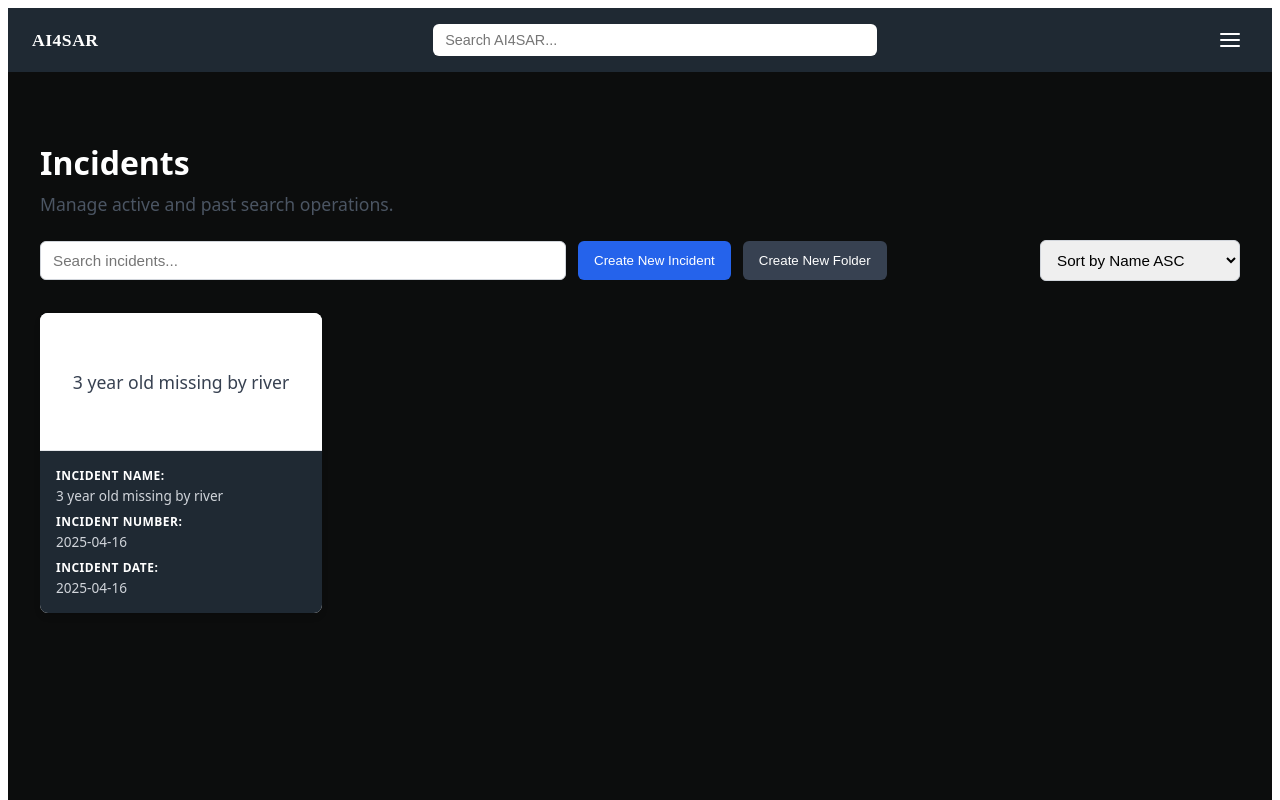
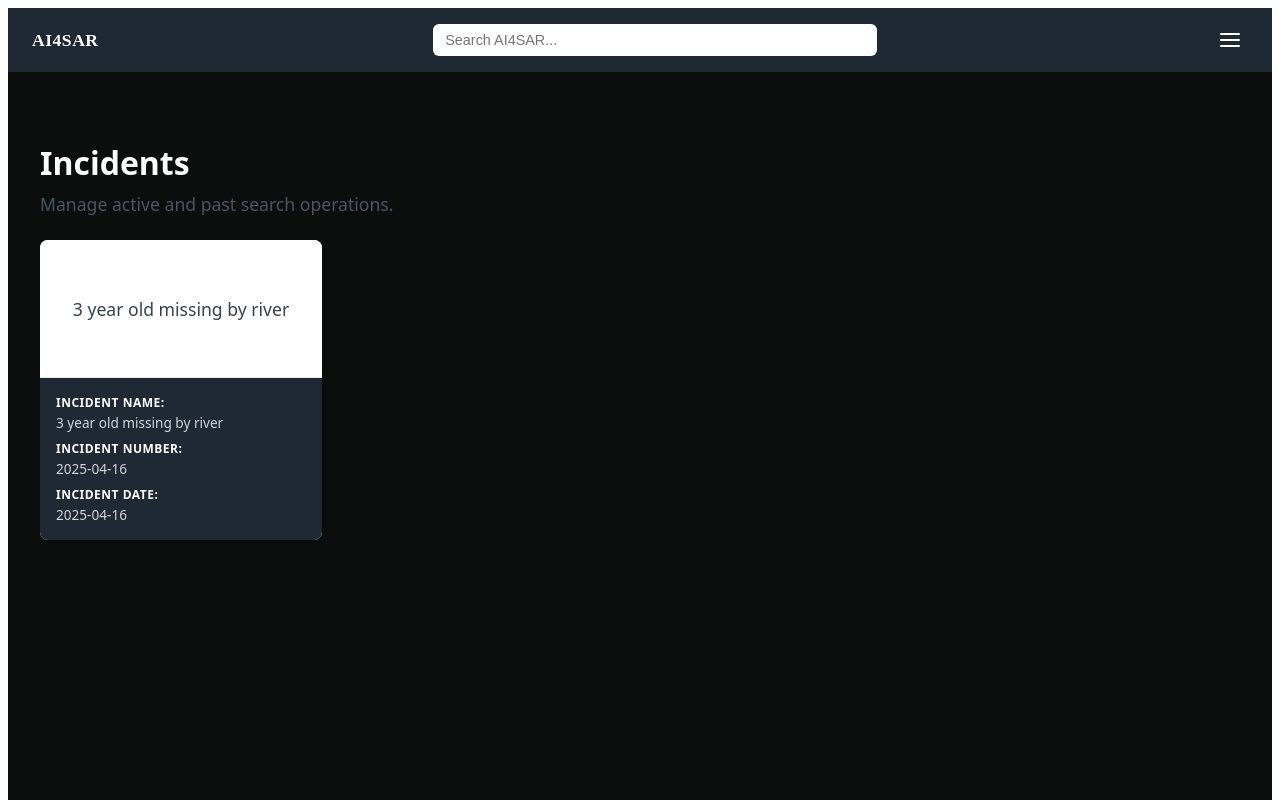
Before and after one commit to ssasukek/AI4SAR-WebPage_project, a Next.js app in the folder ai4sar-webpage/: page /public/dashboard in a window 1280 px wide. Shown: the top 800 px of the page. Built offline with nearby package versions, Linux system fonts and the light colour scheme.

Commit message:
dashboard edits

```diff
--- a/ai4sar-webpage/app/public/dashboard/dashboard.css
+++ b/ai4sar-webpage/app/public/dashboard/dashboard.css
@@ -1,45 +1,3 @@
-.dashboard-controls {
-  display: flex;
-  flex-direction: column;
-  gap: 16px;
-  margin-bottom: 32px;
-}
-
-@media (min-width: 768px) {
-  .dashboard-controls {
-    flex-direction: row;
-    align-items: center;
-    justify-content: space-between;
-  }
-}
-
-.control-group-left {
-  display: flex;
-  gap: 12px;
-  flex: 1;
-  flex-wrap: wrap;
-}
-
-.dashboard-search {
-  flex: 1;
-  min-width: 200px;
-  max-width: 500px;
-  padding: 10px 12px;
-  border: 1px solid #d1d5db;
-  border-radius: 6px;
-  font-size: 0.95rem;
-}
-
-.action-btn {
-  padding: 10px 16px;
-  border: none;
-  border-radius: 6px;
-  font-weight: 500;
-  cursor: pointer;
-  transition: opacity 0.2s;
-  color: white;
-}
-
 .btn-primary {
   background-color: #2563eb;
 }
--- a/ai4sar-webpage/app/public/dashboard/page.tsx
+++ b/ai4sar-webpage/app/public/dashboard/page.tsx
@@ -24,30 +24,6 @@ export default function DashboardPage() {
           >
             Manage active and past search operations.
           </p>
-        </div>
-
-        <div className="dashboard-controls">
-          <div className="control-group-left">
-            <input
-              type="text"
-              placeholder="Search incidents..."
-              className="dashboard-search"
-            />
-            <button className="action-btn btn-primary">
-              Create New Incident
-            </button>
-            <button className="action-btn btn-secondary">
-              Create New Folder
-            </button>
-          </div>
-
-          <select
-            className="dashboard-search"
-            style={{ maxWidth: "180px", flex: "none" }}
-          >
-            <option>Sort by Name ASC</option>
-            <option>Sort by Date DESC</option>
-          </select>
         </div>
 
         <div className="incident-grid">
```
